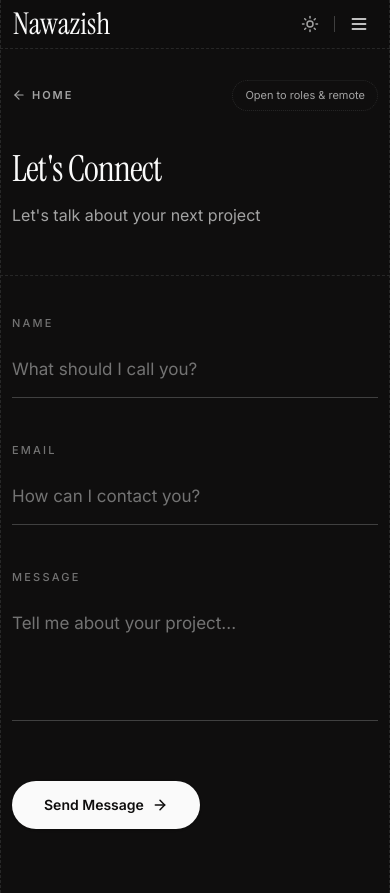
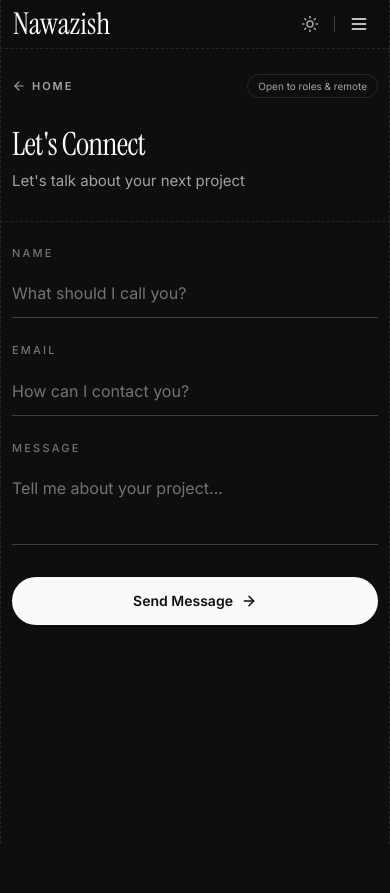
Before and after one commit to nawazish2/portfolio, a Next.js app: page /contact in a window 390 px wide. After the commit the page ends 844 px from the top, so only its background shows below. Built offline with nearby package versions, Linux system fonts and the light colour scheme.

Commit message:
Tighten contact page mobile layout to match Sam.
Reduce form spacing, keep Home/availability visible, and use a full-width Send Message button on small screens.

```diff
--- a/app/contact/page.tsx
+++ b/app/contact/page.tsx
@@ -15,41 +15,47 @@ export const metadata: Metadata = {
   },
 };
 
+/**
+ * Sam-style contact page: home + availability, title, form, full-width CTA.
+ * Tight mobile spacing so Send Message stays reachable without endless scroll.
+ */
 export default function ContactPage() {
   return (
     <SiteFrame>
       <Header />
 
       <FrameColumn className="mt-12">
-        <FramePad className="flex items-center justify-between gap-4 pt-8 sm:pt-10">
+        {/* Top meta row — Sam: ← HOME + availability pill */}
+        <FramePad className="flex items-center justify-between gap-3 pt-5 sm:gap-4 sm:pt-8">
           <Link
             href="/"
-            className="inline-flex items-center gap-1.5 text-[11px] font-semibold tracking-[0.18em] text-muted uppercase transition hover:text-foreground"
+            className="inline-flex min-h-9 items-center gap-1.5 text-[11px] font-semibold tracking-[0.18em] text-muted uppercase transition hover:text-foreground"
           >
             <ArrowLeft size={14} strokeWidth={2} />
             Home
           </Link>
-          <span className="shrink-0 rounded-full border border-dotted border-border px-3 py-1.5 text-[11px] text-muted">
+          <span className="max-w-[58%] truncate rounded-full border border-border px-2.5 py-1.5 text-[10px] leading-none text-muted sm:max-w-none sm:px-3 sm:text-[11px]">
             {siteConfig.availabilityShort}
           </span>
         </FramePad>
 
-        <FramePad className="mt-10 sm:mt-12">
-          <h1 className="font-serif-display text-4xl leading-none tracking-tight text-foreground sm:text-5xl md:text-[3.5rem]">
+        {/* Title block — closer to form like Sam */}
+        <FramePad className="mt-6 sm:mt-10">
+          <h1 className="font-serif-display text-[2rem] leading-none tracking-tight text-foreground sm:text-5xl md:text-[3.5rem]">
             Let&apos;s Connect
           </h1>
-          <p className="mt-4 text-base text-muted sm:text-lg">
+          <p className="mt-2.5 text-[15px] text-muted sm:mt-4 sm:text-lg">
             Let&apos;s talk about your next project
           </p>
         </FramePad>
       </FrameColumn>
 
-      <div className="mt-12 sm:mt-16">
+      <div className="mt-7 sm:mt-12">
         <HRule />
       </div>
 
-      <FrameColumn className="pb-16">
-        <FramePad className="pt-10 sm:pt-12">
+      <FrameColumn className="pb-10 sm:pb-16">
+        <FramePad className="pt-6 sm:pt-12">
           <ConnectForm />
         </FramePad>
       </FrameColumn>
--- a/components/connect-form.tsx
+++ b/components/connect-form.tsx
@@ -6,7 +6,7 @@ import { ArrowRight } from "lucide-react";
 type FormState = "idle" | "loading" | "success" | "error";
 
 const fieldClass =
-  "w-full border-0 border-b border-neutral-200 bg-transparent px-0 py-3.5 text-[17px] text-foreground outline-none transition placeholder:text-muted-soft focus:border-foreground dark:border-neutral-700 dark:focus:border-neutral-300 sm:text-lg";
+  "w-full border-0 border-b border-neutral-200 bg-transparent px-0 py-3 text-base text-foreground outline-none transition placeholder:text-muted-soft focus:border-foreground dark:border-neutral-700 dark:focus:border-neutral-300 sm:py-3.5 sm:text-lg";
 
 const labelClass =
   "text-[11px] font-medium tracking-[0.2em] text-muted-soft uppercase";
@@ -56,13 +56,16 @@ export function ConnectForm() {
   }
 
   return (
-    <form onSubmit={onSubmit} className="flex max-w-3xl flex-col gap-11 sm:gap-12">
+    <form
+      onSubmit={onSubmit}
+      className="flex w-full max-w-3xl flex-col gap-6 sm:gap-10"
+    >
       <label className="hidden">
         Website
         <input name="website" type="text" tabIndex={-1} autoComplete="off" />
       </label>
 
-      <label className="grid gap-3">
+      <label className="grid gap-2 sm:gap-3">
         <span className={labelClass}>Name</span>
         <input
           name="name"
@@ -73,7 +76,7 @@ export function ConnectForm() {
         />
       </label>
 
-      <label className="grid gap-3">
+      <label className="grid gap-2 sm:gap-3">
         <span className={labelClass}>Email</span>
         <input
           name="email"
@@ -85,22 +88,23 @@ export function ConnectForm() {
         />
       </label>
 
-      <label className="grid gap-3">
+      <label className="grid gap-2 sm:gap-3">
         <span className={labelClass}>Message</span>
         <textarea
           name="message"
           required
-          rows={3}
+          rows={2}
           placeholder="Tell me about your project..."
-          className={`${fieldClass} min-h-[100px] resize-none pb-8`}
+          className={`${fieldClass} min-h-[72px] resize-none pb-5 sm:min-h-[100px] sm:pb-8`}
         />
       </label>
 
-      <div className="flex flex-col items-start gap-4 pt-4">
+      <div className="flex flex-col gap-3 pt-2 sm:pt-4">
+        {/* Sam-style full-width pill CTA on mobile */}
         <button
           type="submit"
           disabled={state === "loading"}
-          className="inline-flex h-12 cursor-pointer items-center gap-2 rounded-full bg-foreground px-8 text-sm font-semibold text-background shadow-sm transition hover:opacity-90 active:scale-[0.98] disabled:opacity-60 sm:h-[3.25rem] sm:px-9 sm:text-[15px]"
+          className="inline-flex h-12 w-full cursor-pointer items-center justify-center gap-2 rounded-full bg-foreground text-sm font-semibold text-background shadow-sm transition hover:opacity-90 active:scale-[0.98] disabled:opacity-60 sm:h-[3.25rem] sm:w-auto sm:justify-start sm:px-9 sm:text-[15px]"
         >
           {state === "loading" ? "Sending..." : "Send Message"}
           <ArrowRight size={16} strokeWidth={2.25} />
--- a/components/cta-section.tsx
+++ b/components/cta-section.tsx
@@ -21,7 +21,7 @@ export function CtaSection() {
           </p>
           <Link
             href="/contact"
-            className="mt-6 inline-flex h-11 items-center gap-2 rounded-full bg-foreground px-7 text-sm font-semibold text-background shadow-sm transition hover:opacity-90 active:scale-[0.98] sm:mt-7"
+            className="mt-6 inline-flex h-12 w-full max-w-sm items-center justify-center gap-2 rounded-full bg-foreground px-7 text-sm font-semibold text-background shadow-sm transition hover:opacity-90 active:scale-[0.98] sm:mt-7 sm:h-11 sm:w-auto sm:max-w-none"
           >
             {siteConfig.cta.button}
             <ArrowRight size={15} strokeWidth={2.25} />
```
